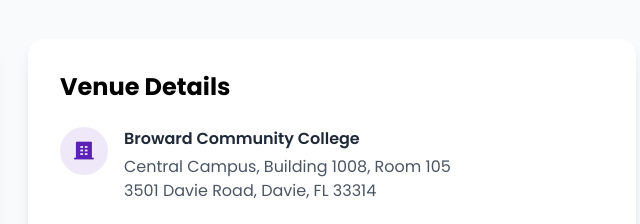
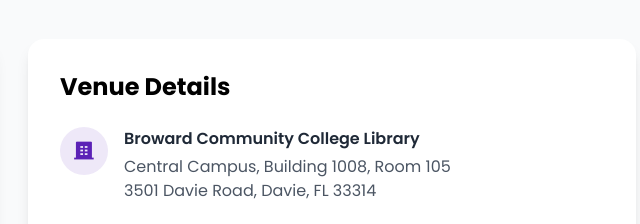
Before and after one commit to thedamian/AISkillsFest.com, a plain HTML site: page docs/index.html in a window 1280 px wide. Shown: the part 2900-3124 px from the top of the page, 628-1268 px from the left. Drawn offline with nearby package versions, Linux system fonts and the light colour scheme.

Commit message:
typo in the location

```diff
--- a/docs/index.html
+++ b/docs/index.html
@@ -409,7 +409,7 @@
                                 <i class="ri-building-4-fill ri-lg"></i>
                             </div>
                             <div>
-                                <h4 class="font-semibold text-gray-800 mb-1">Broward Community College</h4>
+                                <h4 class="font-semibold text-gray-800 mb-1">Broward Community College Library</h4>
                                 <p class="text-gray-600">Central Campus, Building 1008, Room 105</p>
                                 <p class="text-gray-600">3501 Davie Road, Davie, FL 33314</p>
                             </div>
```
